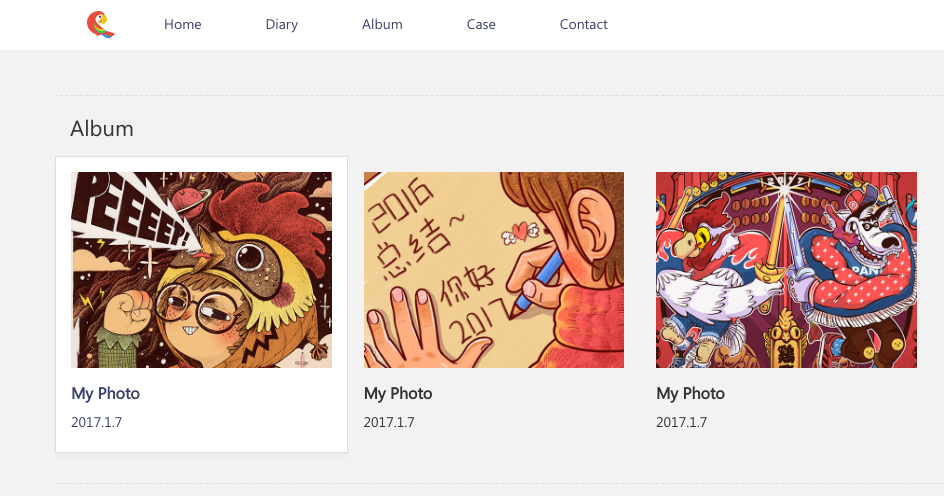
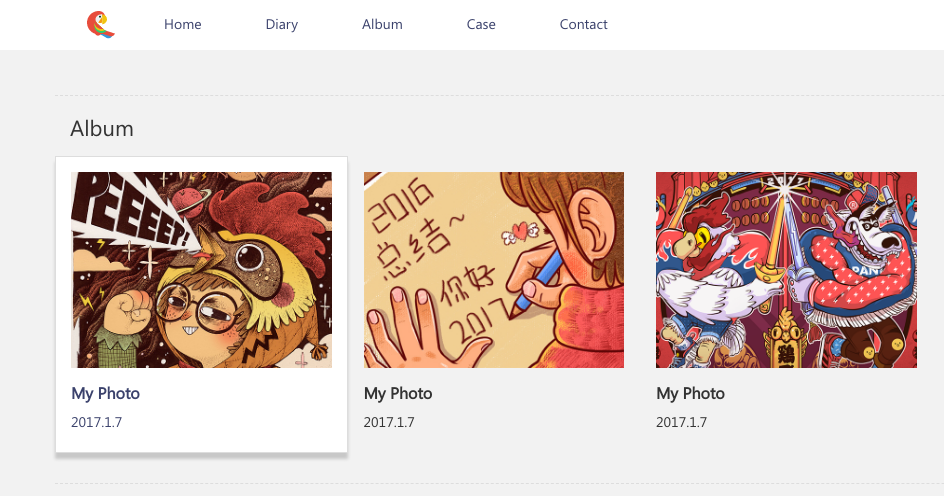
Before and after one commit to GitHubInter/WebLog, a plain HTML site: page index.html in a window 1280 px wide. In both pictures the pointer is over the element 201 px from the left and 304 px from the top of the page. Shown: the top 496 px of the page, 0-944 px from the left. Drawn offline with nearby package versions, Linux system fonts and the light colour scheme; grey boxes are pictures that could not be loaded.

Commit message:
CSS box-shadow

```diff
--- a/css/style.css
+++ b/css/style.css
@@ -108,12 +108,12 @@ footer .share p{
 .album>div,.case>div{
 	padding: 15px;
 	transition: all .5s ease .1s;
-	border: 1px solid #f2f2f2;
+	border: 1px solid rgba(242,242,242,0);
 }
 .album>div:hover,.case>div:hover{
 	background-color: #fff;
 	border: 1px solid #ddd;
-	box-shadow: 0 6px 3px #eee;
+	box-shadow: 0 6px 3px #c8c8c8;
 }
 .album>div:hover>.info,.case>div:hover>.item>strong{
 	color: #3b426c;
```
